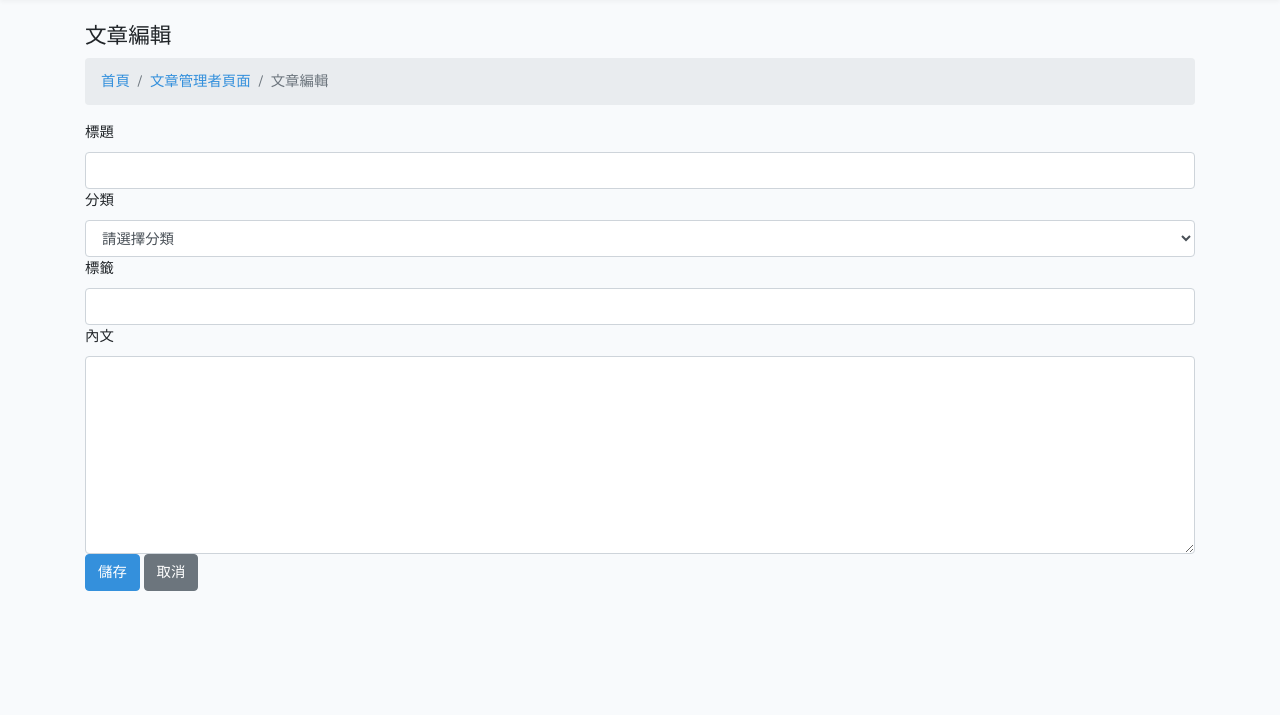
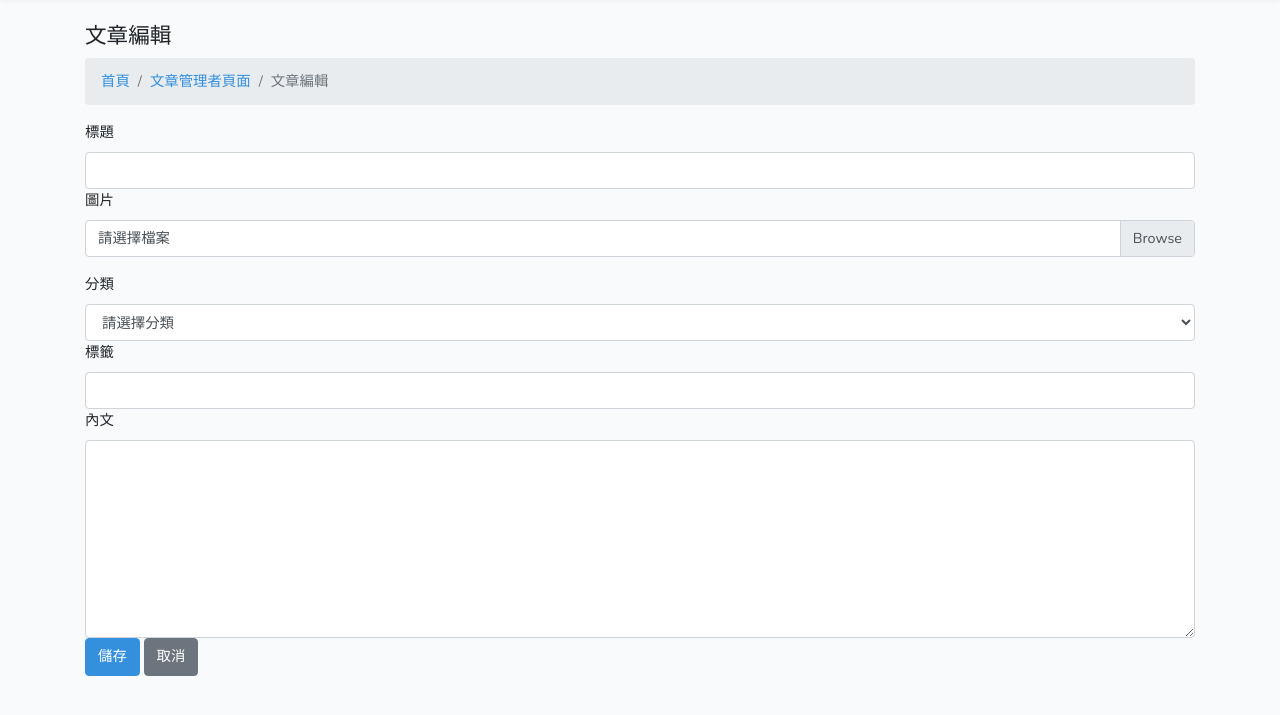
Before and after one commit to danny79111949/blog, a Laravel app: template resources/views/posts/edit.blade.php in a window 1280 px wide. Shown: the part 55-770 px from the top of the page. Run offline with Laravel 8, Linux system fonts and the light colour scheme; the template is opened without the code that fills it, so the values that code supplies are empty; style sheets or scripts are compiled from the project's sources.

Commit message:
新增圖片上傳功能

```diff
--- a/resources/views/posts/form.blade.php
+++ b/resources/views/posts/form.blade.php
@@ -12,15 +12,25 @@ $actionUrl = $isCreate ? '/posts' : '/posts/'.$post->id;
         </ul>
     </div>
 @endif
-<form method="POST" action="{{$actionUrl}}">
+<form method="POST" action="{{$actionUrl}}" enctype="multipart/form-data">
     @csrf
     @if(!$isCreate)
     <input type="hidden" name="_method" value="put"/>
     @endif
-    <div class="from-group">
+    <div class="from-group ">
         <label>標題</label>
         <input type="text" name="title" class="form-control" value="{{$post->title}}"/>
     </div>
+
+    <div class="form-group">
+        <label>圖片</label>
+        <div class="custom-file">
+            <input type="file" name="thumbnail" class="custom-file-input" id="customFile" />
+            <label class="custom-file-label" for="customFIle">請選擇檔案</label>
+        </div>
+    </div>
+
+
     <div class="from-group">
         <label>分類</label>
         <select class="form-control" name="category_id">
```
Also changed, not shown: database/migrations/2020_07_20_085928_add_thumbnail_to_posts_table.php (added).
